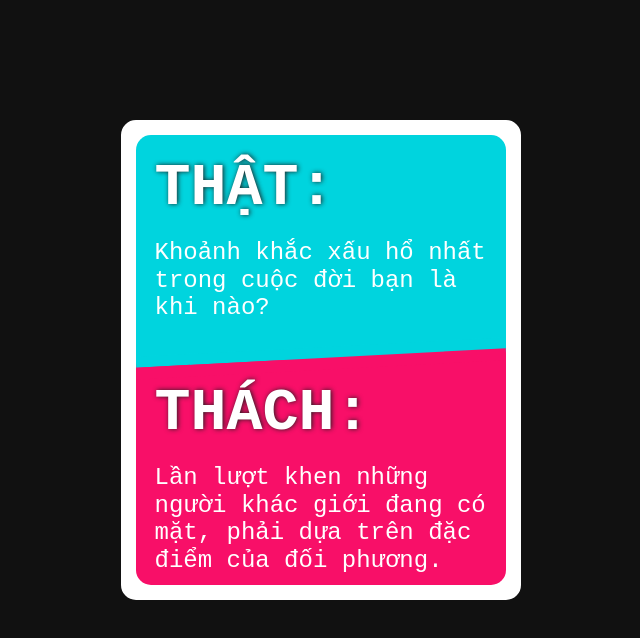
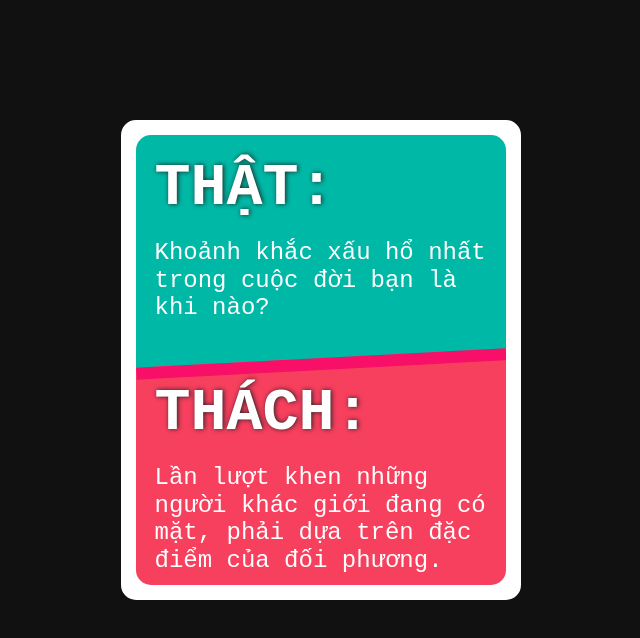
Before and after one commit to minhqnd/truth-or-dare, a plain HTML site: page index.html in a window 1280 px wide. Shown: the whole page, without its empty margins (319-959 px from the left). Drawn offline with nearby package versions, Linux system fonts and the light colour scheme; a script that the page names is missing.

Commit message:
update color

```diff
--- a/style.css
+++ b/style.css
@@ -63,7 +63,7 @@ body {
 }
 
 .cards .card .truth {
-    background-color: #00D4DE;
+    background-color: #00B8A6;
     width: 100%;
     height: 50%;
     border-top-left-radius: 15px;
@@ -75,7 +75,7 @@ body {
 }
 
 .cards .card .dare {
-    background-color: #F80F68;
+    background-color: #F7405E;
     width: 100%;
     height: 50%;
     border-bottom-left-radius: 15px;
@@ -111,7 +111,7 @@ body {
 .cards .card .cheo .top {
     height: 50%;
     width: 100%;
-    background-color: #00D4DE;
+    background-color: #00B8A6;
 }
 
 .cards .card .cheo .bottom {
```
